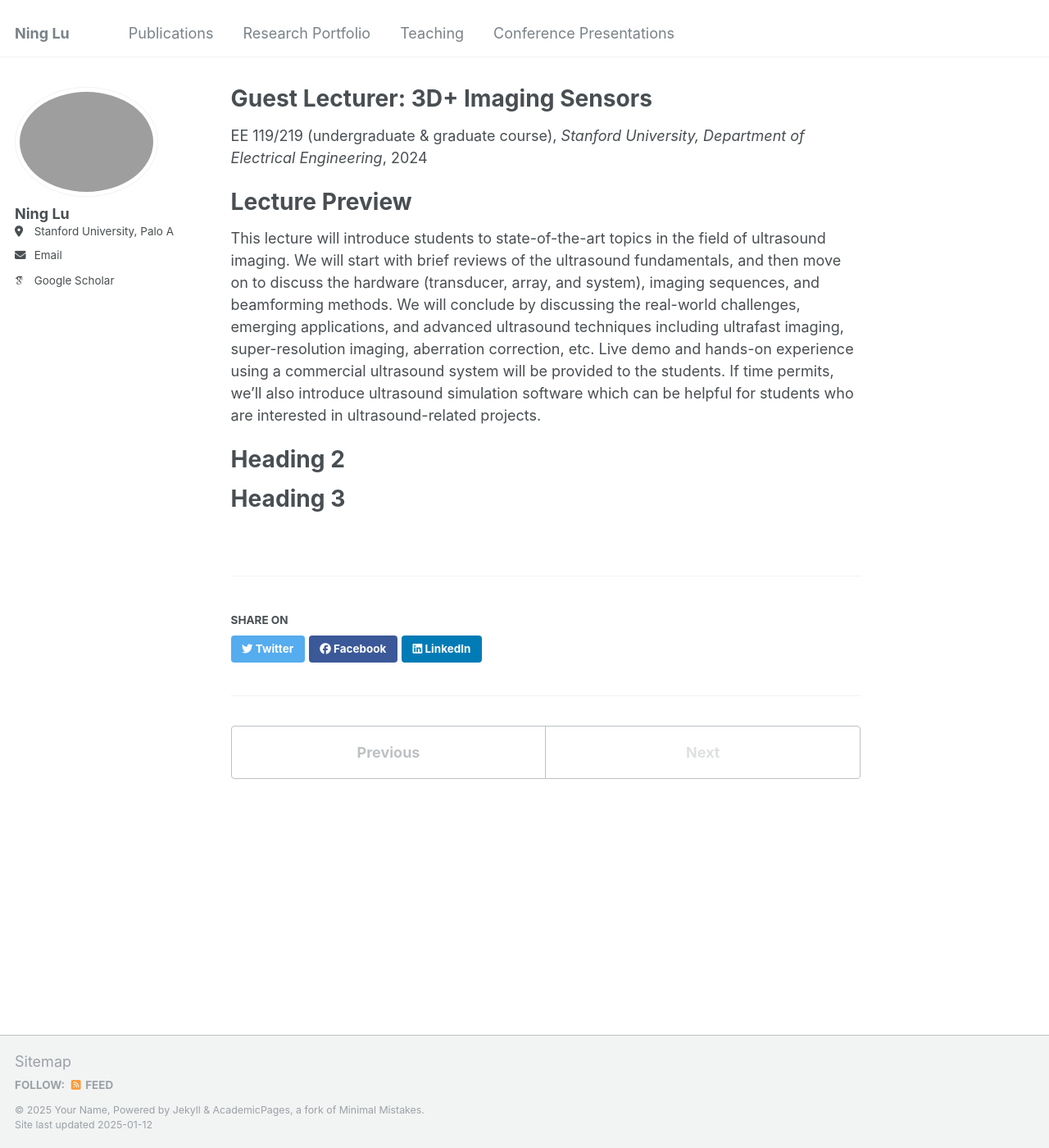
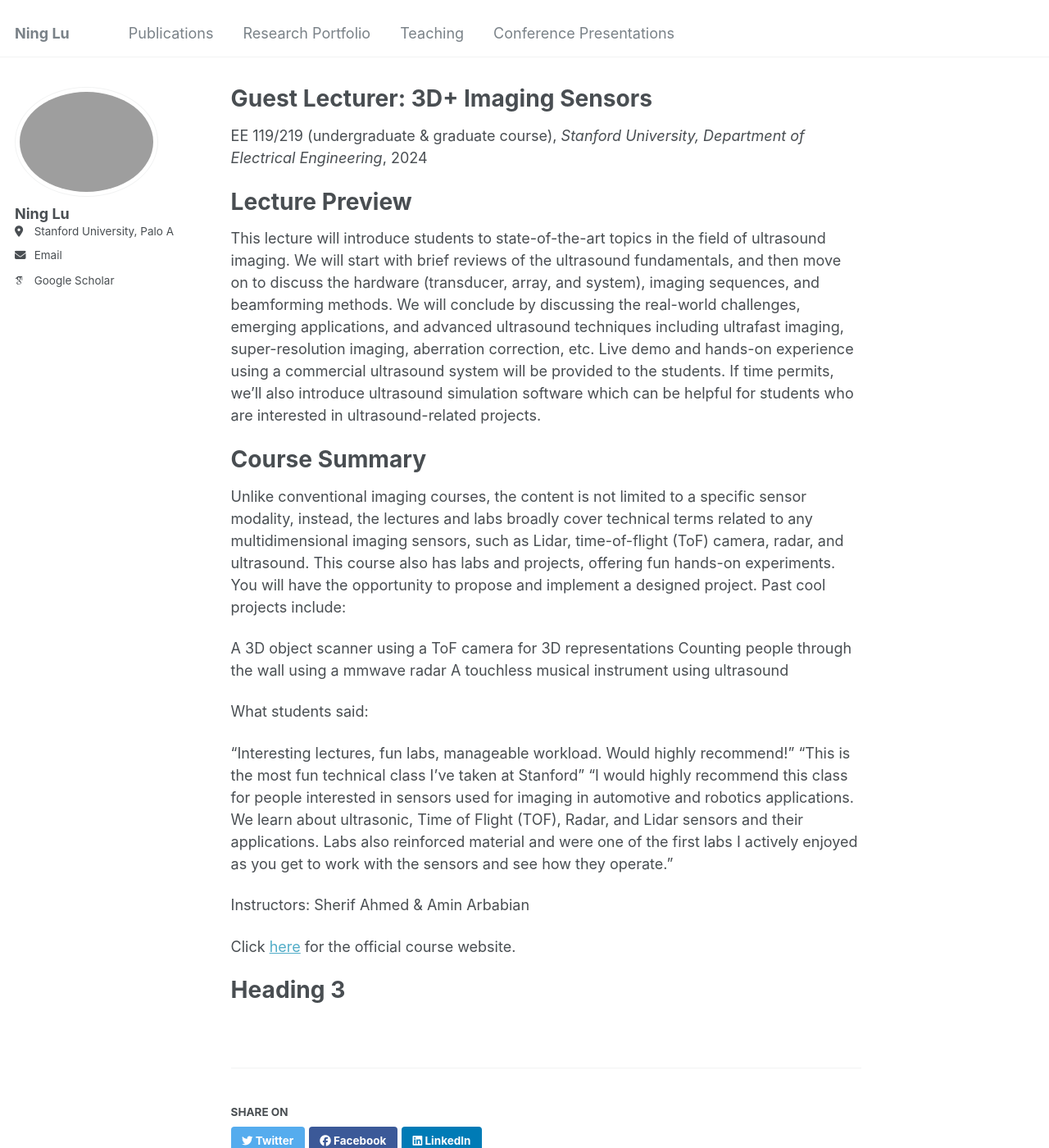
Before and after one commit to NingLu-Ultrasound/ninglu-ultrasound.github.io, a Jekyll site: the page built from _teaching/2014-spring-teaching-1.md, in a window 1280 px wide and 1400 px high. Shown: the whole window at 82% size. Built offline with Jekyll 4.4.1, drawn with Linux system fonts in a browser that asks for light colours; some web fonts are replaced.

Commit message:
Update 2014-spring-teaching-1.md

```diff
--- a/_teaching/2014-spring-teaching-1.md
+++ b/_teaching/2014-spring-teaching-1.md
@@ -14,8 +14,24 @@ Lecture Preview
 This lecture will introduce students to state-of-the-art topics in the field of ultrasound imaging. We will start with brief reviews of the ultrasound fundamentals, and then move on to discuss the hardware (transducer, array, and system), imaging sequences, and beamforming methods. We will conclude by discussing the real-world challenges, emerging applications, and advanced ultrasound techniques including ultrafast imaging, super-resolution imaging, aberration correction, etc. Live demo and hands-on experience using a commercial ultrasound system will be provided to the students. If time permits, we'll also introduce ultrasound simulation software which can be helpful for students who are interested in ultrasound-related projects.
 
 
-Heading 2
+Course Summary
 ======
+
+Unlike conventional imaging courses, the content is not limited to a specific sensor modality, instead, the lectures and labs broadly cover technical terms related to any multidimensional imaging sensors, such as Lidar, time-of-flight (ToF) camera, radar, and ultrasound. This course also has labs and projects, offering fun hands-on experiments. You will have the opportunity to propose and implement a designed project. Past cool projects include:
+
+A 3D object scanner using a ToF camera for 3D representations
+Counting people through the wall using a mmwave radar
+A touchless musical instrument using ultrasound
+
+What students said:
+
+"Interesting lectures, fun labs, manageable workload. Would highly recommend!"
+"This is the most fun technical class I've taken at Stanford"
+"I would highly recommend this class for people interested in sensors used for imaging in automotive and robotics applications. We learn about ultrasonic, Time of Flight (TOF), Radar, and Lidar sensors and their applications. Labs also reinforced material and were one of the first labs I actively enjoyed as you get to work with the sensors and see how they operate."
+
+Instructors: Sherif Ahmed & Amin Arbabian
+
+Click [here](https://ee219.stanford.edu/) for the official course website.
 
 Heading 3
 ======
```
